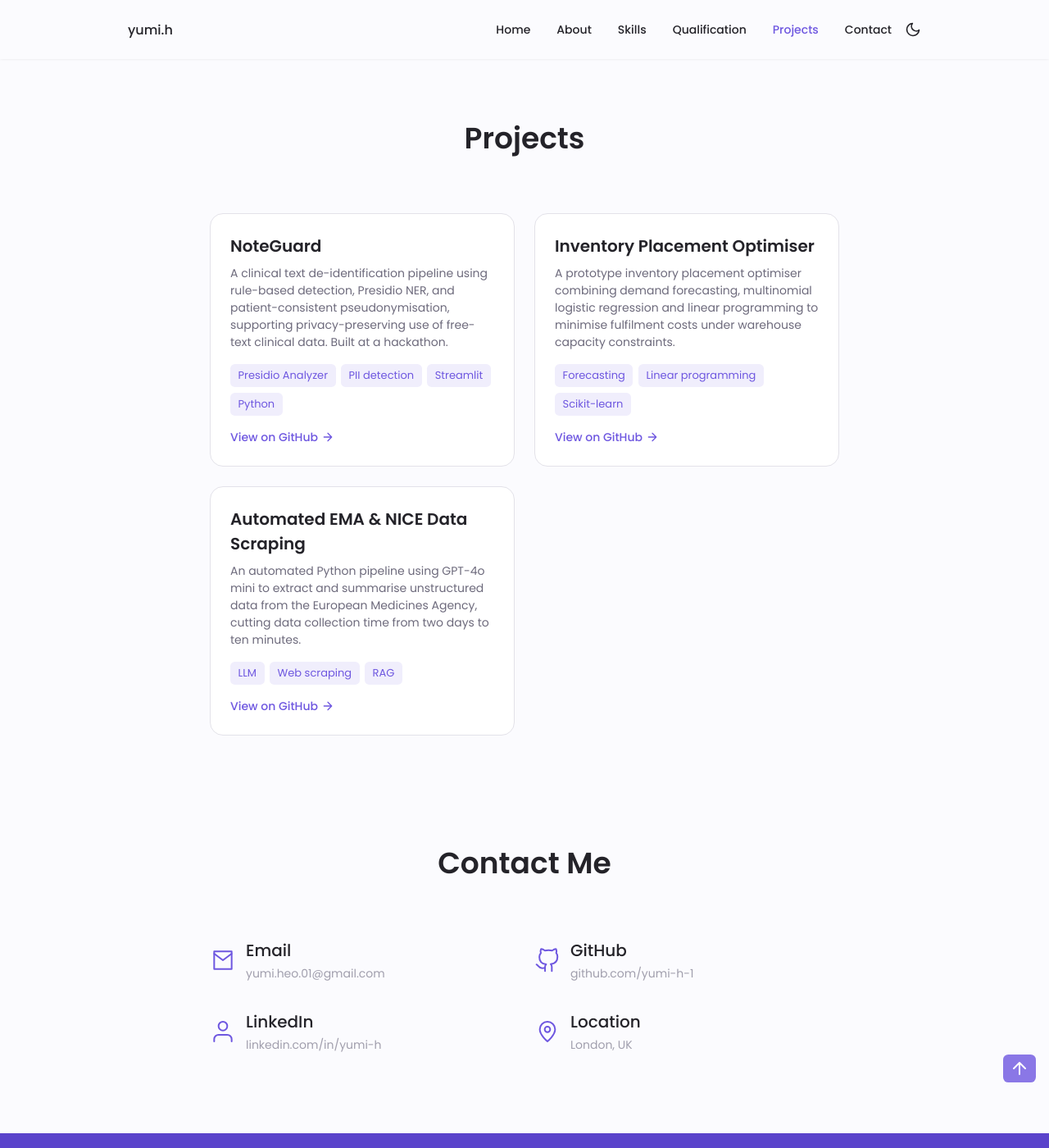
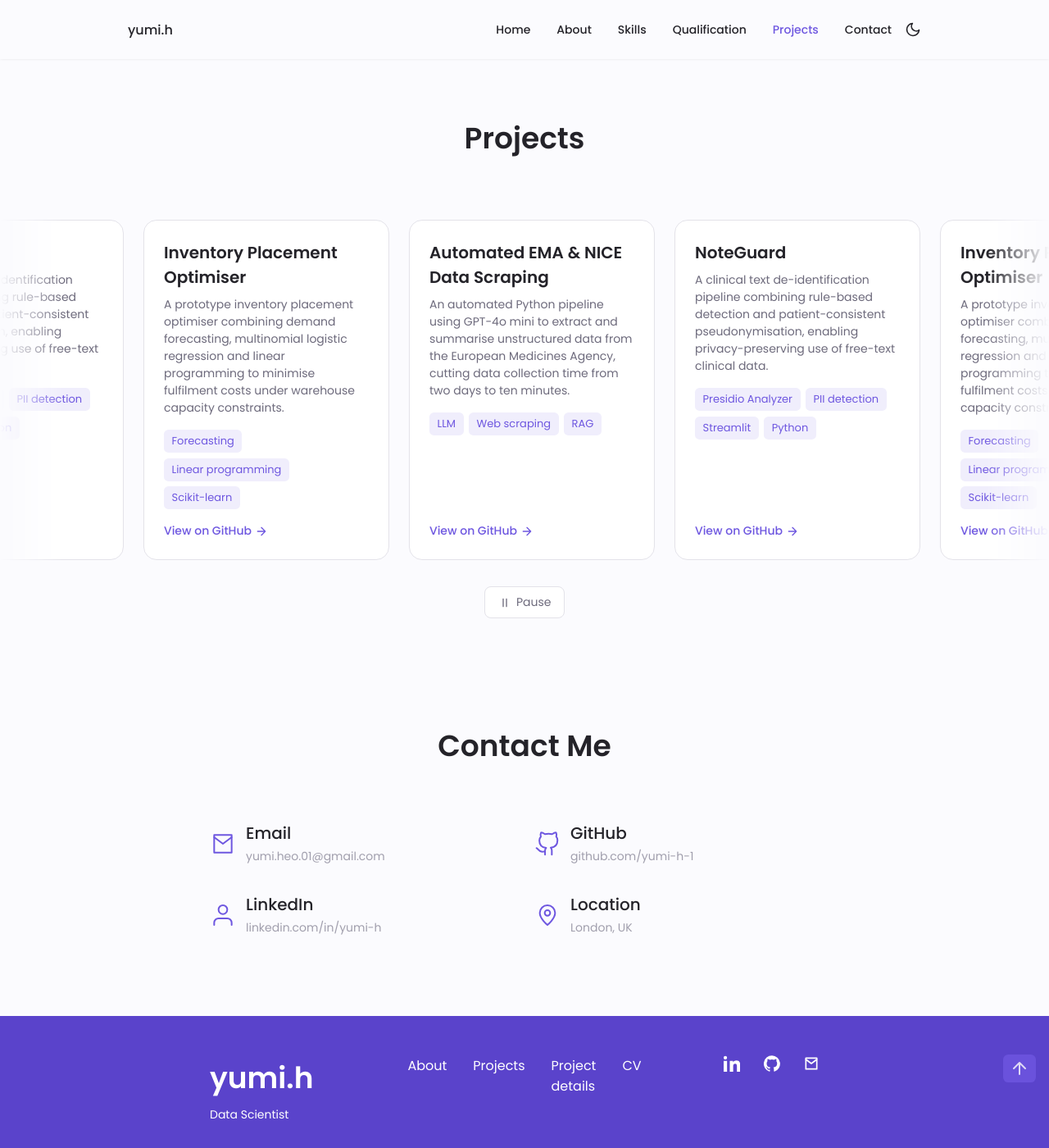
Before and after one commit to yumi-h-1/yumi-h-1.github.io, a Jekyll site: the page built from index.html, in a window 1280 px wide and 1400 px high, scrolled down 2677 px. Shown: the whole window at 82% size. Built offline with Jekyll 4.4.1, drawn with Linux system fonts in a browser that asks for light colours.

Commit message:
Turn projects into a paused-on-hover marquee
Replace the static 3-tile grid with a continuous right-to-left scroll.

The track holds the project list twice and shifts by exactly -50%, so it
lands on the duplicate and repeats without a visible jump. That needs
every card to be an exact width plus margin, so the cards are fixed at
300px rather than grid-sized.

Keeping two copies of the markup by hand would drift, so the projects
move to _data/projects.yml and the template renders the list twice. The
second pass is aria-hidden with tabindex -1 to keep it out of the
accessibility tree and the tab order.

Controls, as asked, both ways: hovering (or tabbing into) the strip
pauses it and lifts the card under the cursor, and the whole tile is now
a link rather than just the footer text. A Pause/Play button covers
touch, where there is no hover.

Auto-scroll starts paused under prefers-reduced-motion, and the strip
falls back to manual horizontal scrolling there.

Also update NoteGuard from the new CV: drop the Presidio NER mention and
the hackathon note, and swap in the latest PDF.

Co-Authored-By: Claude Opus 5 <noreply@anthropic.com>

```diff
--- a/assets/css/styles.css
+++ b/assets/css/styles.css
@@ -420,27 +420,58 @@ img { max-width: 100%; height: auto; }
 .qualification__button.qualification__active { color: var(--first-color); }
 
 /*==================== PROJECTS ====================*/
-.projects__container { gap: 1.5rem; }
+.projects__marquee {
+  overflow: hidden;
+  padding: 0.5rem 0 1rem;
+  /* fade the edges so cards enter and leave softly, in both themes */
+  -webkit-mask-image: linear-gradient(90deg, transparent, #000 6%, #000 94%, transparent);
+  mask-image: linear-gradient(90deg, transparent, #000 6%, #000 94%, transparent);
+}
+
+.projects__track {
+  display: flex;
+  width: max-content;
+  animation: projects-scroll 45s linear infinite;
+}
+
+/* The track holds the list twice. Each card is an exact width + margin, so
+   shifting by half the track lands precisely on the duplicate: no jump. */
+@keyframes projects-scroll {
+  from { transform: translateX(0); }
+  to   { transform: translateX(-50%); }
+}
+
+.projects__marquee:hover .projects__track,
+.projects__marquee:focus-within .projects__track,
+.projects__marquee.is-paused .projects__track {
+  animation-play-state: paused;
+}
 
 .projects__card {
+  flex: 0 0 auto;
+  width: 300px;
+  margin-right: 1.5rem;
   background-color: var(--container-color);
   border: 1px solid var(--border-color);
   border-radius: 1rem;
   padding: 1.5rem;
-  transition: 0.3s;
   display: flex;
   flex-direction: column;
+  color: var(--text-color);
+  transition: transform 0.25s, box-shadow 0.25s, border-color 0.25s;
 }
-.projects__card:hover { box-shadow: 0 4px 16px rgba(0, 0, 0, 0.08); transform: translateY(-2px); }
 
-.projects__title {
-  font-size: var(--h3-font-size);
-  margin-bottom: var(--mb-0-5);
+.projects__card:hover,
+.projects__card:focus-visible {
+  transform: translateY(-6px);
+  border-color: var(--first-color);
+  box-shadow: 0 10px 24px rgba(0, 0, 0, 0.12);
+  outline: none;
 }
-.projects__description {
-  font-size: var(--small-font-size);
-  margin-bottom: var(--mb-1);
-}
+
+.projects__title { font-size: var(--h3-font-size); margin-bottom: var(--mb-0-5); }
+.projects__description { font-size: var(--small-font-size); margin-bottom: var(--mb-1); }
+
 .projects__tags {
   display: flex;
   flex-wrap: wrap;
@@ -454,6 +485,7 @@ img { max-width: 100%; height: auto; }
   padding: 0.25rem 0.6rem;
   border-radius: 0.35rem;
 }
+
 .projects__link {
   margin-top: auto;
   color: var(--first-color);
@@ -463,9 +495,36 @@ img { max-width: 100%; height: auto; }
   align-items: center;
   gap: 0.25rem;
 }
-.projects__link:hover { color: var(--first-color-alt); }
-.projects__link svg { width: 1rem; height: 1rem; transition: 0.3s; }
-.projects__link:hover svg { transform: translateX(0.25rem); }
+.projects__link svg { width: 1rem; height: 1rem; transition: transform 0.25s; }
+.projects__card:hover .projects__link svg { transform: translateX(0.25rem); }
+
+.projects__controls { display: flex; justify-content: center; margin-top: var(--mb-1); }
+
+.projects__toggle {
+  display: inline-flex;
+  align-items: center;
+  gap: 0.4rem;
+  padding: 0.5rem 1rem;
+  border: 1px solid var(--border-color);
+  border-radius: 0.5rem;
+  background-color: var(--container-color);
+  color: var(--text-color);
+  font-family: var(--body-font);
+  font-size: var(--small-font-size);
+  cursor: pointer;
+  transition: 0.3s;
+}
+.projects__toggle:hover { color: var(--first-color); border-color: var(--first-color); }
+.projects__toggle svg { width: 1rem; height: 1rem; }
+.projects__toggle .icon-play { display: none; }
+.projects__toggle[aria-pressed="true"] .icon-play { display: block; }
+.projects__toggle[aria-pressed="true"] .icon-pause { display: none; }
+
+/* Respect a reduced-motion preference: no auto-scroll, swipe/scroll instead. */
+@media (prefers-reduced-motion: reduce) {
+  .projects__track { animation: none; }
+  .projects__marquee { overflow-x: auto; }
+}
 
 /*==================== CONTACT ====================*/
 .contact__container { row-gap: 1rem; }
@@ -571,7 +630,6 @@ a.contact__subtitle:hover { color: var(--first-color); }
   .home__content { grid-template-columns: max-content 1fr; }
   .home__data { grid-column: initial; }
   .about__container,
-  .projects__container,
   .contact__container,
   .footer__container { grid-template-columns: repeat(2, 1fr); }
   .qualification__sections { display: grid; grid-template-columns: 0.6fr; justify-content: center; }
@@ -618,7 +676,6 @@ a.contact__subtitle:hover { color: var(--first-color); }
 @media screen and (min-width: 1024px) {
   .header, .main, .footer__container { padding: 0; }
   .home__social { transform: translateX(-6rem); }
-  .projects__container { grid-template-columns: repeat(2, 1fr); }
 }
 
 @media screen and (max-width: 600px) {
--- a/assets/js/main.js
+++ b/assets/js/main.js
@@ -118,3 +118,28 @@ if (themeButton) {
     );
   });
 }
+
+/*==================== PROJECTS MARQUEE ====================*/
+const marquee = document.getElementById("projects-marquee"),
+  marqueeToggle = document.getElementById("projects-toggle");
+
+if (marquee && marqueeToggle) {
+  const label = marqueeToggle.querySelector(".projects__toggle-label");
+
+  function setPaused(paused) {
+    marquee.classList.toggle("is-paused", paused);
+    marqueeToggle.setAttribute("aria-pressed", String(paused));
+    marqueeToggle.setAttribute(
+      "aria-label",
+      paused ? "Play project carousel" : "Pause project carousel"
+    );
+    if (label) label.textContent = paused ? "Play" : "Pause";
+  }
+
+  // Start paused when the visitor asks for reduced motion.
+  setPaused(window.matchMedia("(prefers-reduced-motion: reduce)").matches);
+
+  marqueeToggle.addEventListener("click", () =>
+    setPaused(!marquee.classList.contains("is-paused"))
+  );
+}
--- a/index.html
+++ b/index.html
@@ -286,62 +286,33 @@ layout: default
 <section class="projects section" id="projects">
   <h2 class="section__title">Projects</h2>
 
-  <div class="projects__container container grid">
-    <article class="projects__card">
-      <h3 class="projects__title">NoteGuard</h3>
-      <p class="projects__description">
-        A clinical text de-identification pipeline using rule-based detection, Presidio NER,
-        and patient-consistent pseudonymisation, supporting privacy-preserving use of
-        free-text clinical data. Built at a hackathon.
-      </p>
-      <div class="projects__tags">
-        <span class="projects__tag">Presidio Analyzer</span>
-        <span class="projects__tag">PII detection</span>
-        <span class="projects__tag">Streamlit</span>
-        <span class="projects__tag">Python</span>
-      </div>
-      <a href="https://github.com/yumi-h-1/Automatic-PII-preprocessing-tool" class="projects__link" target="_blank" rel="noopener">
-        View on GitHub
-        <svg viewBox="0 0 24 24" fill="none" stroke="currentColor" stroke-width="2" stroke-linecap="round" stroke-linejoin="round"><path d="M5 12h14M12 5l7 7-7 7"/></svg>
+  <div class="projects__marquee" id="projects-marquee">
+    <div class="projects__track">
+      {% for pass in (1..2) %}
+      {% for p in site.data.projects %}
+      <a class="projects__card" href="{{ p.url }}" target="_blank" rel="noopener"
+         {% if pass == 2 %}aria-hidden="true" tabindex="-1"{% endif %}>
+        <h3 class="projects__title">{{ p.title }}</h3>
+        <p class="projects__description">{{ p.description }}</p>
+        <div class="projects__tags">
+          {% for t in p.tags %}<span class="projects__tag">{{ t }}</span>{% endfor %}
+        </div>
+        <span class="projects__link">
+          View on GitHub
+          <svg viewBox="0 0 24 24" fill="none" stroke="currentColor" stroke-width="2" stroke-linecap="round" stroke-linejoin="round"><path d="M5 12h14M12 5l7 7-7 7"/></svg>
+        </span>
       </a>
-    </article>
+      {% endfor %}
+      {% endfor %}
+    </div>
+  </div>
 
-    <article class="projects__card">
-      <h3 class="projects__title">Inventory Placement Optimiser</h3>
-      <p class="projects__description">
-        A prototype inventory placement optimiser combining demand forecasting, multinomial
-        logistic regression and linear programming to minimise fulfilment costs under
-        warehouse capacity constraints.
-      </p>
-      <div class="projects__tags">
-        <span class="projects__tag">Forecasting</span>
-        <span class="projects__tag">Linear programming</span>
-        <span class="projects__tag">Scikit-learn</span>
-      </div>
-      <a href="https://github.com/yumi-h-1/Inventory-Placement-Optimiser" class="projects__link" target="_blank" rel="noopener">
-        View on GitHub
-        <svg viewBox="0 0 24 24" fill="none" stroke="currentColor" stroke-width="2" stroke-linecap="round" stroke-linejoin="round"><path d="M5 12h14M12 5l7 7-7 7"/></svg>
-      </a>
-    </article>
-
-    <article class="projects__card">
-      <h3 class="projects__title">Automated EMA &amp; NICE Data Scraping</h3>
-      <p class="projects__description">
-        An automated Python pipeline using GPT-4o mini to extract and summarise unstructured
-        data from the European Medicines Agency, cutting data collection time from two days
-        to ten minutes.
-      </p>
-      <div class="projects__tags">
-        <span class="projects__tag">LLM</span>
-        <span class="projects__tag">Web scraping</span>
-        <span class="projects__tag">RAG</span>
-      </div>
-      <a href="https://github.com/yumi-h-1/Automated-EMA-NICE-Data-Scraping" class="projects__link" target="_blank" rel="noopener">
-        View on GitHub
-        <svg viewBox="0 0 24 24" fill="none" stroke="currentColor" stroke-width="2" stroke-linecap="round" stroke-linejoin="round"><path d="M5 12h14M12 5l7 7-7 7"/></svg>
-      </a>
-    </article>
-
+  <div class="projects__controls container">
+    <button class="projects__toggle" id="projects-toggle" aria-pressed="false" aria-controls="projects-marquee" aria-label="Pause project carousel">
+      <svg class="icon-pause" viewBox="0 0 24 24" fill="none" stroke="currentColor" stroke-width="2" stroke-linecap="round"><path d="M9 5v14M15 5v14"/></svg>
+      <svg class="icon-play" viewBox="0 0 24 24" fill="currentColor"><path d="M7 4.5v15l13-7.5z"/></svg>
+      <span class="projects__toggle-label">Pause</span>
+    </button>
   </div>
 </section>
 
```
Also changed, not shown: _data/projects.yml (added, +23 -0 lines), projects.md (+1 -1 lines), 1 other file.
